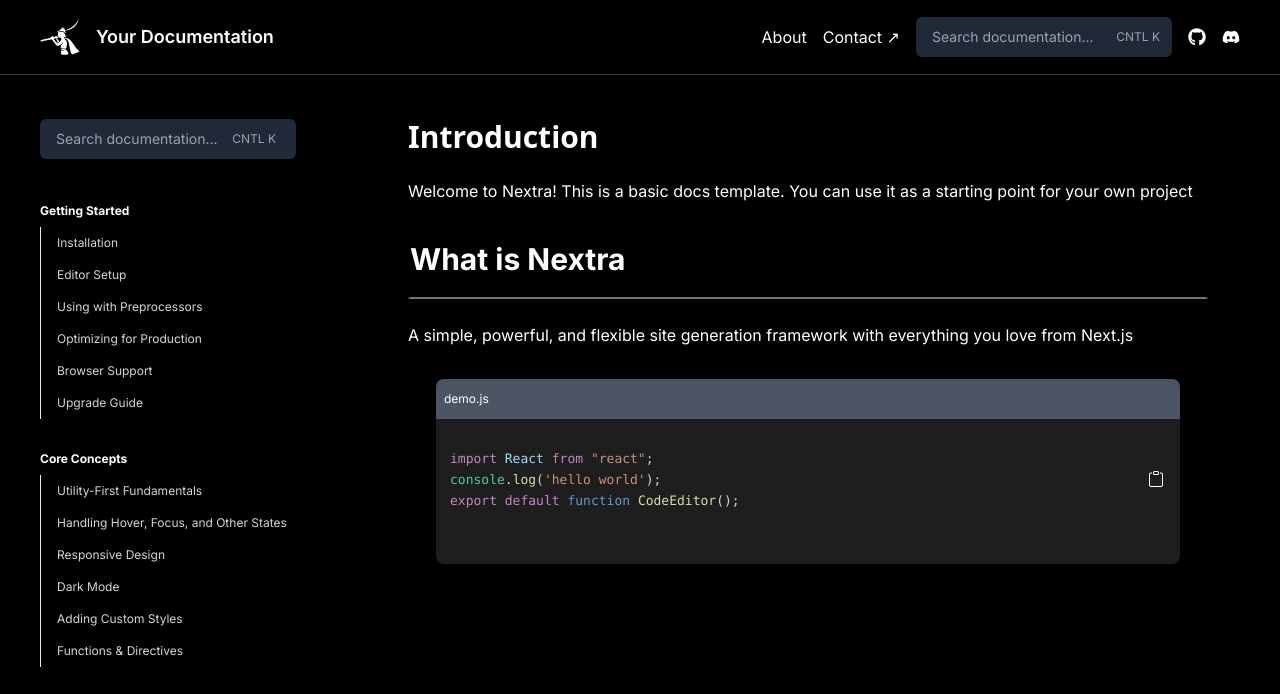
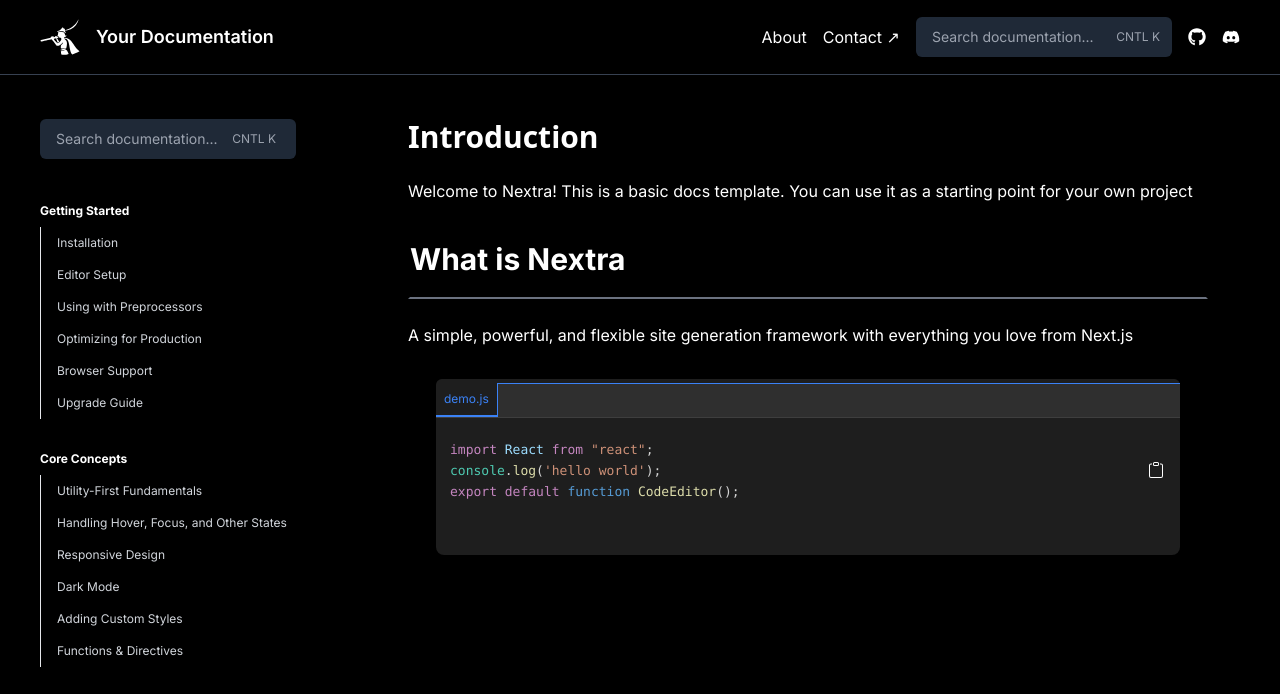
Before and after one commit to mohammadsarraf/next_template_1, a Next.js app: page /Chats in a window 1280 px wide. Shown: the top 694 px of the page. Built offline with nearby package versions, Linux system fonts and the light colour scheme.

Commit message:
Your commit message here

```diff
--- a/src/app/Components/CodeEditor.tsx
+++ b/src/app/Components/CodeEditor.tsx
@@ -1,12 +1,14 @@
 // CodeEditor.js
 import React from "react";
 import { Prism as SyntaxHighlighter } from "react-syntax-highlighter";
-import { dracula, vscDarkPlus  } from "react-syntax-highlighter/dist/esm/styles/prism";
+import {
+  dracula,
+  vscDarkPlus,
+} from "react-syntax-highlighter/dist/esm/styles/prism";
 import { BsClipboard } from "react-icons/bs";
 
 export default function CodeEditor() {
   const copyText = () => {
-
     const codeElement = document.getElementById("code");
     if (codeElement) {
       const range = document.createRange();
@@ -35,15 +37,18 @@
 
   return (
     <div className="border-black bg-[#1e1e1e] rounded-lg m-5 pb-8">
-            <div className="bg-gray-600 rounded-t-lg text-xs w-full my-2 py-3">
-                <p className="text-white px-2">demo.js</p>
+      <div className="flex bg-[#1e1e1e] rounded-t-md text-xs w-full outline-none pt-1 justify-between">
+        <p className="text-blue-500 border-b-2 border-r border-b-blue-500 border-r-blue-500 outline-none m-0 p-2">
+          demo.js
+        </p>
+        <p className="flex-grow border-t border-t-blue-500 bg-[#3e3e3e89]"></p>
       </div>
 
-            <div className="codeEditor flex justify-between">
+      <div className="codeEditor flex justify-between border-t border-t-[#3e3e3e]">
         <SyntaxHighlighter
           id="code"
           language="javascript"
-                    style={vscDarkPlus }
+          style={vscDarkPlus}
           customStyle={{ fontSize: "0.875em" }}
           showInlineLineNumbers={true}
         >
--- a/src/app/Components/Menu.tsx
+++ b/src/app/Components/Menu.tsx
@@ -11,24 +11,24 @@
     Topic: "Getting Started",
     key: "Introduction",
     Children: [
-      { key: "1", value: 'Installation' },
-      { key: "2", value: 'Editor Setup' },
-      { key: "3", value: 'Using with Preprocessors' },
-      { key: "4", value: 'Optimizing for Production' },
-      { key: "5", value: 'Browser Support' },
-      { key: "6", value: 'Upgrade Guide' },
+      { key: "1", value: "Installation" },
+      { key: "2", value: "Editor Setup" },
+      { key: "3", value: "Using with Preprocessors" },
+      { key: "4", value: "Optimizing for Production" },
+      { key: "5", value: "Browser Support" },
+      { key: "6", value: "Upgrade Guide" },
     ],
   },
   {
     Topic: "Core Concepts",
     key: "Core Concepts",
     Children: [
-      { key: "1", value: 'Utility-First Fundamentals' },
-      { key: "2", value: 'Handling Hover, Focus, and Other States' },
-      { key: "3", value: 'Responsive Design' },
-      { key: "4", value: 'Dark Mode' },
-      { key: "5", value: 'Adding Custom Styles' },
-      { key: "6", value: 'Functions & Directives' },
+      { key: "1", value: "Utility-First Fundamentals" },
+      { key: "2", value: "Handling Hover, Focus, and Other States" },
+      { key: "3", value: "Responsive Design" },
+      { key: "4", value: "Dark Mode" },
+      { key: "5", value: "Adding Custom Styles" },
+      { key: "6", value: "Functions & Directives" },
     ],
   },
 ];
@@ -65,7 +65,8 @@
           placeholder="Search documentation..."
         />
         <span className="absolute right-5 top-1/2 transform -translate-y-1/2 text-gray-400 text-xs">
-          {/* <FaSearch className="text-lg" /> */}{`CNTL K`}
+          {/* <FaSearch className="text-lg" /> */}
+          {`CNTL K`}
         </span>
       </div>
       <div className="flex flex-col flex-grow border-gray-500 max-h-full overflow-y-auto">
@@ -76,15 +77,17 @@
               {button.Children.map((child) => (
                 <button
                   key={child.key}
-                  className={`text-xs text-bold whitespace-nowrap text-left p-2 pl-4 border-l rounded-e-md hover:bg-blue-100 hover:bg-opacity-10 ${selectedButton === button.key && selectedChild === child.key
-                    ? "text-blue-600 border-l-blue-600"
-                    : "text-gray-300"
-                    }`}
+                  className={`text-xs text-bold whitespace-nowrap text-left p-2 pl-4 border-l rounded-e-md hover:border-l-gray-600 ${
+                    selectedButton === button.key && selectedChild === child.key
+                      ? "text-blue-600 border-l-blue-600"
+                      : "text-gray-300"
+                  }`}
                   onClick={() => handleButtonClick(button.key, child.key)}
                 >
                   {child.value}
                 </button>
-              ))}</div>
+              ))}
+            </div>
           </div>
         ))}
       </div>
@@ -92,9 +95,8 @@
   );
 }
 
-
-
-{/* <div className="flex flex-col relative">
+{
+  /* <div className="flex flex-col relative">
         <button
           ref={themeButtonRef}
           className={`text-white text-opacity-50 bg-gray-400 bg-opacity-10 text-sm text-bold text-left p-2 my-1 mt-2 rounded-md bg-transparent hover:text-white`}
@@ -120,4 +122,5 @@
             </ul>
           </div>
         )}
-      </div> */}
+      </div> */
+}
```
Lines whose indentation alone changed are shown as unchanged.
